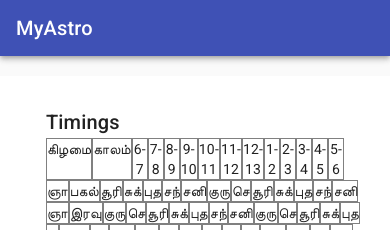
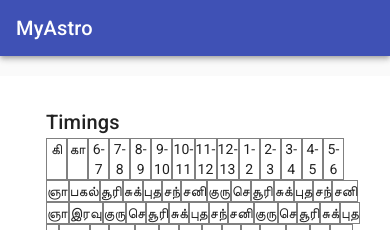
Before and after one commit to chivalrykarthik/myastro, a React (Create React App) app: page / in a window 390 px wide. Shown: the top 230 px of the page. Built offline with nearby package versions, Linux system fonts and the light colour scheme.

Commit message:
Added media query for mobile devices

```diff
--- a/src/GridCmp.js
+++ b/src/GridCmp.js
@@ -49,7 +49,7 @@ const HourCol = (props) => {
     let { order, text } = props;
     return (
         <>
-            <div className="flex-item" style={{ order: order }}>{text}</div>
+            <div className={`flex-item ${props.className}`} style={{ order: order }}>{text}</div>
         </>
     )
 }
@@ -65,8 +65,10 @@ const TableHeader = () => {
     return (
         <>
             <div className="flex-container">
-                <HourCol text="கிழமை" order={0} />
-                <HourCol text="காலம்" order={1} />
+                <HourCol className='long-text' text="கிழமை" order={0} />
+                <HourCol className='short-text' text="கி" order={0} />
+                <HourCol className='long-text' text="காலம்" order={1} />
+                <HourCol className='short-text' text="கா" order={1} />
                 {row}
             </div>
         </>
--- a/src/grid.css
+++ b/src/grid.css
@@ -19,3 +19,16 @@
 .active {
   background: greenyellow;
 }
+
+.short-text {
+  display: none;
+}
+
+@media screen and (max-device-width: 1000px) {
+  .short-text {
+    display: inline-block !important;
+  }
+  .long-text {
+    display: none !important;
+  }
+}
```
